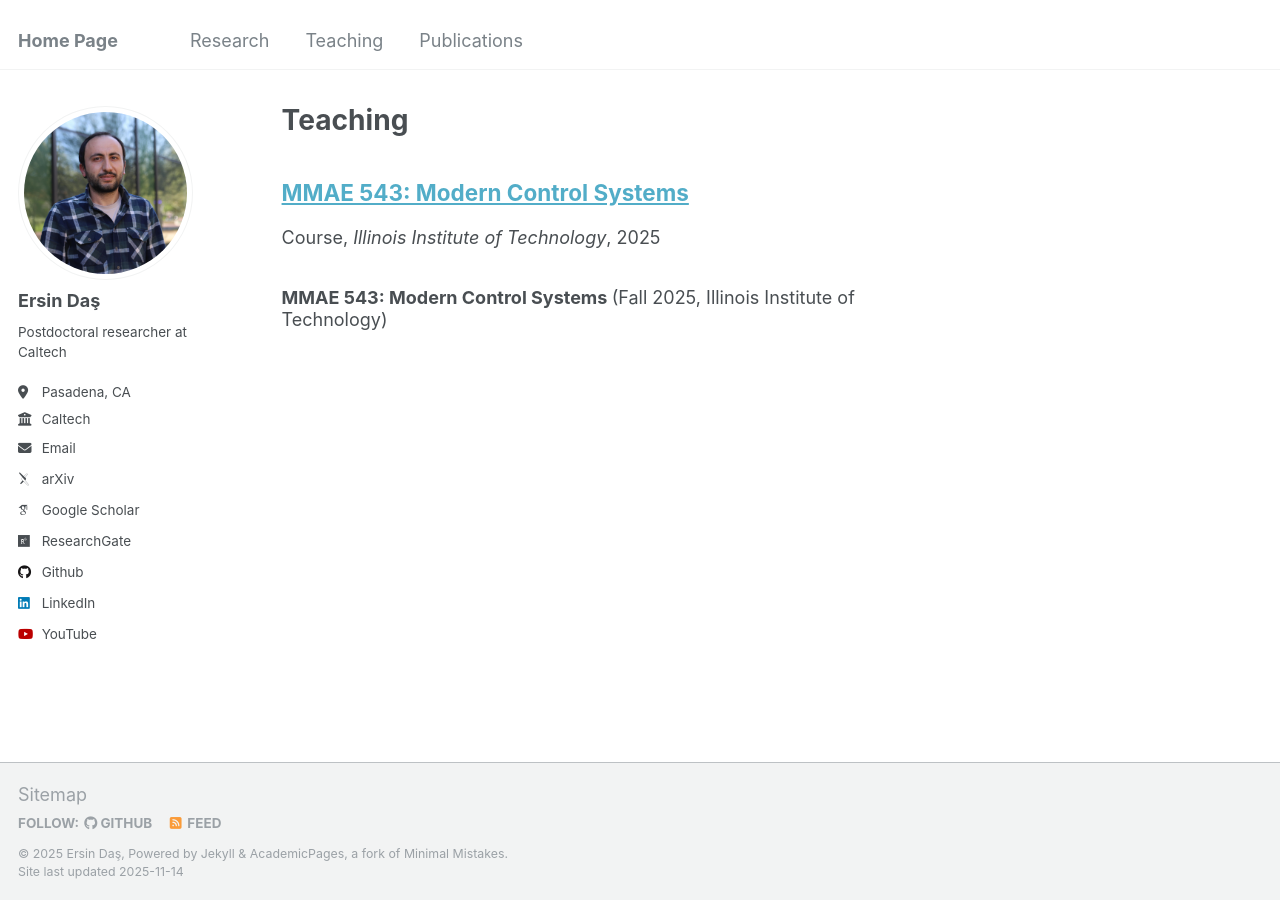
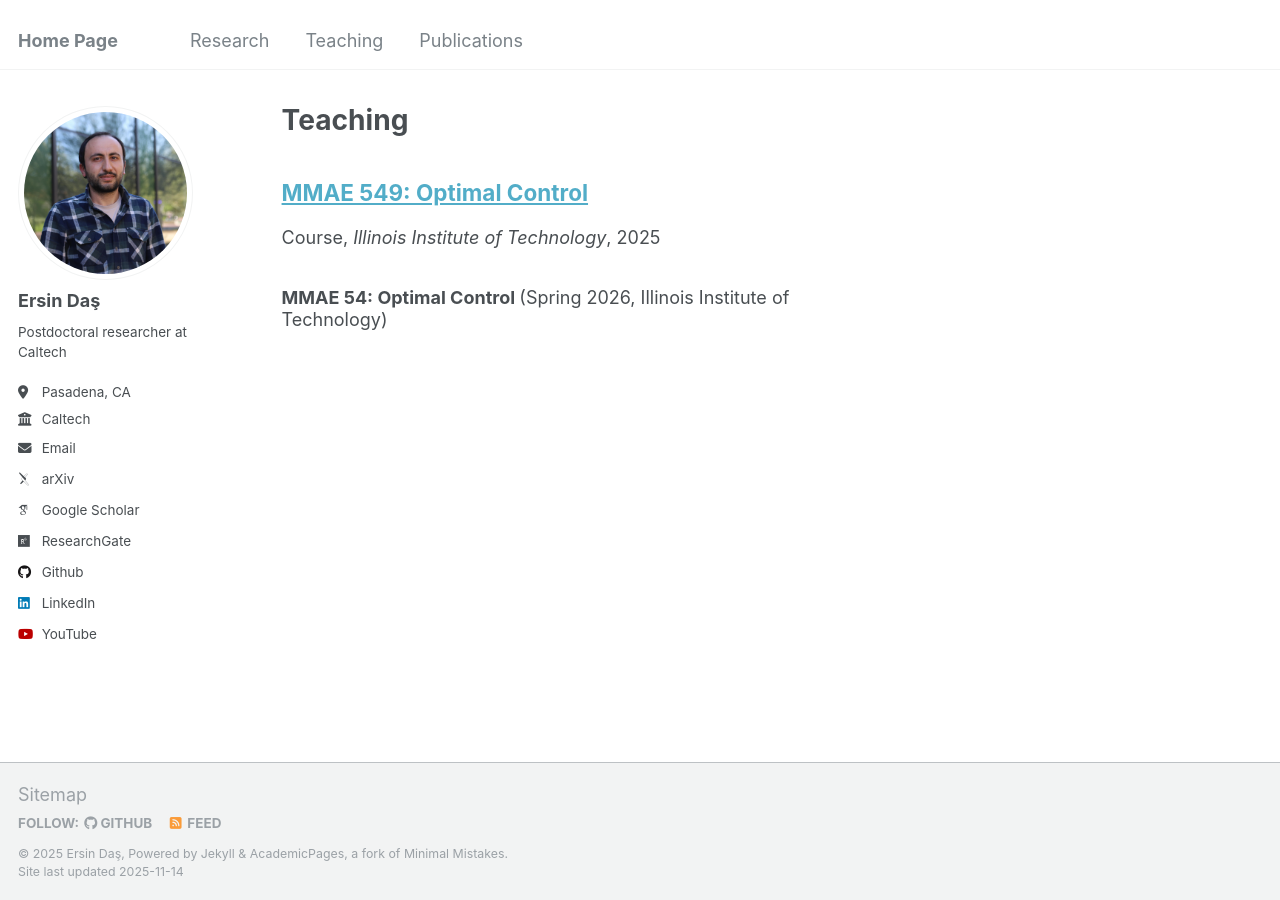
Before and after one commit to ersindas/ersindas.github.io, a Jekyll site: the page built from _pages/teaching.html, in a window 1280 px wide. Built offline with Jekyll 4.4.1, drawn with Linux system fonts in a browser that asks for light colours; some web fonts are replaced.

Commit message:
Update 2025-fall-mmae543.md

```diff
--- a/_teaching/2025-fall-mmae543.md
+++ b/_teaching/2025-fall-mmae543.md
@@ -1,5 +1,5 @@
 ---
-title: "MMAE 543: Modern Control Systems"
+title: "MMAE 549: Optimal Control"
 collection: teaching
 type: "Course"
 date: 2025-08-01
@@ -8,15 +8,15 @@ semester: "Fall 2025"
 ---
 
 <h3>
-  MMAE 543: Modern Control Systems
+  MMAE 54: Optimal Control
   <span style="font-weight:normal">
-    (Fall 2025, Illinois Institute of Technology)
+    (Spring 2026, Illinois Institute of Technology)
   </span>
 </h3>
 
-<!-- Syllabus button -->
-<p>
-  <a class="btn btn--primary" href="/files/syllabus.pdf" target="_blank" rel="noopener">
-    📄 Syllabus (PDF)
-  </a>
-</p>
+# <!-- Syllabus button -->
+# <p>
+#  <a class="btn btn--primary" href="/files/syllabus.pdf" target="_blank" rel="noopener">
+#    📄 Syllabus (PDF)
+#  </a>
+# </p>
```
